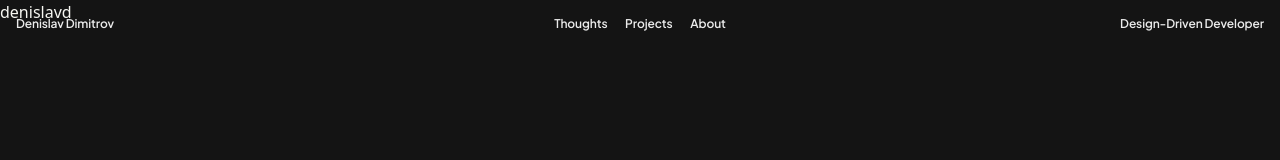
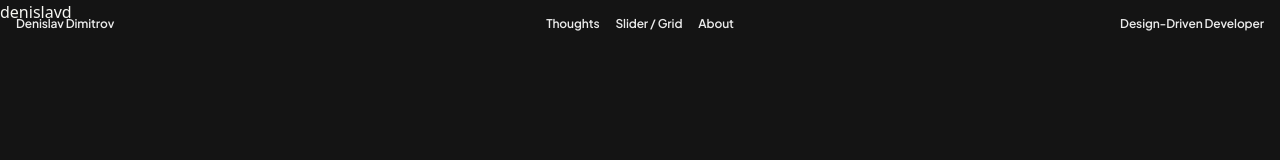
Before and after one commit to denislav-d/denislavd-2025, a Next.js app: page / in a window 1280 px wide. Shown: the top 160 px of the page. Built offline with nearby package versions, Linux system fonts and the light colour scheme.

Commit message:
Update Navigation structure and pathnames

```diff
--- a/src/app/globals.css
+++ b/src/app/globals.css
@@ -7,6 +7,8 @@
 
 @theme {
   --font-plus-jakarta-sans: var(--font-plus-jakarta-sans);
+
+  --breakpoint-xs: 320px;
 
   --color-light: #f7f7f2;
   --color-dark: #141414;
--- a/src/components/Navigation.tsx
+++ b/src/components/Navigation.tsx
@@ -19,15 +19,17 @@ export default function TopNavigation() {
   // ! TODO: fix slider/all links, transform-none?
 
   return (
-    <nav className="font-plus-jakarta-sans fixed top-4 z-50 grid w-full grid-cols-2 px-4 text-xs font-semibold tracking-[-0.01em] text-white mix-blend-difference md:grid-cols-3">
-      <Link href="/">Denislav Dimitrov</Link>
+    <nav className="font-plus-jakarta-sans fixed top-4 z-50 flex w-full justify-between px-4 text-xs font-semibold tracking-[-0.01em] text-white mix-blend-difference sm:grid sm:grid-cols-2 md:grid-cols-3">
+      <Link href="/">
+        Denislav <span className="xs:inline-block hidden">Dimitrov</span>
+      </Link>
 
       <div className="flex justify-end gap-x-4 md:justify-center">
         <Link
           href="/thoughts"
           className={cn(
             "inline-block transition-transform duration-600 ease-in-out",
-            pathname === "/projects" ? "translate-x-0" : "translate-x-2",
+            pathname === "/" ? "translate-x-0" : "translate-x-2",
           )}
         >
           Thoughts
@@ -37,10 +39,10 @@ export default function TopNavigation() {
           {/* Projects Link */}
           <div className="grid-area origin-[50%_50%_0]">
             <Link
-              href={pathname === "/projects" ? "/" : "/projects"}
+              href={pathname === "/" ? "/" : "/"}
               className={cn(
                 "inline-block w-full text-center transition-all duration-600 ease-in-out",
-                pathname === "/projects"
+                pathname === "/"
                   ? "pointer-events-none translate-y-full scale-95"
                   : "translate-y-0 scale-100",
               )}
@@ -50,46 +52,41 @@ export default function TopNavigation() {
           </div>
 
           <div className="grid-area origin-[50%_50%_0]">
-            <Link
-              href={pathname === "/projects" ? "/" : "/projects"}
+            <span
               className={cn(
                 "inline-block w-full transition-all duration-600 ease-in-out",
-                pathname === "/projects"
+                pathname === "/"
                   ? "translate-y-0 scale-100"
                   : "pointer-events-none -translate-y-full scale-95",
               )}
             >
+              <Link
+                href={pathname === "/" ? "" : "/"}
+                className={cn(
+                  "inline-block transition-all duration-600 ease-in-out",
+                  pathname !== "/" ? "translate-x-1 scale-95" : "scale-100",
+                )}
+              >
+                Slider
+              </Link>{" "}
               <span
                 className={cn(
                   "inline-block transition-all duration-600 ease-in-out",
-                  pathname !== "/projects"
-                    ? "translate-x-1 scale-95"
-                    : "scale-100",
-                )}
-              >
-                Slider
-              </span>{" "}
-              <span
-                className={cn(
-                  "inline-block transition-all duration-600 ease-in-out",
-                  pathname !== "/projects"
-                    ? "-translate-x-0.5 scale-95"
-                    : "scale-100",
+                  pathname !== "/" ? "-translate-x-0.5 scale-95" : "scale-100",
                 )}
               >
                 /
               </span>{" "}
-              <span
+              <Link
+                href="/projects"
                 className={cn(
                   "inline-block transition-all duration-600 ease-in-out",
-                  pathname !== "/projects"
-                    ? "-translate-x-1 scale-95"
-                    : "scale-100",
+                  pathname !== "/" ? "-translate-x-1 scale-95" : "scale-100",
                 )}
               >
                 Grid
-              </span>
-            </Link>
+              </Link>
+            </span>
           </div>
         </div>
 
@@ -97,7 +94,7 @@ export default function TopNavigation() {
           href="/about"
           className={cn(
             "inline-block transition-transform duration-600 ease-in-out",
-            pathname === "/projects" ? "translate-x-0" : "-translate-x-2",
+            pathname === "/" ? "translate-x-0" : "-translate-x-2",
           )}
         >
           About
```
